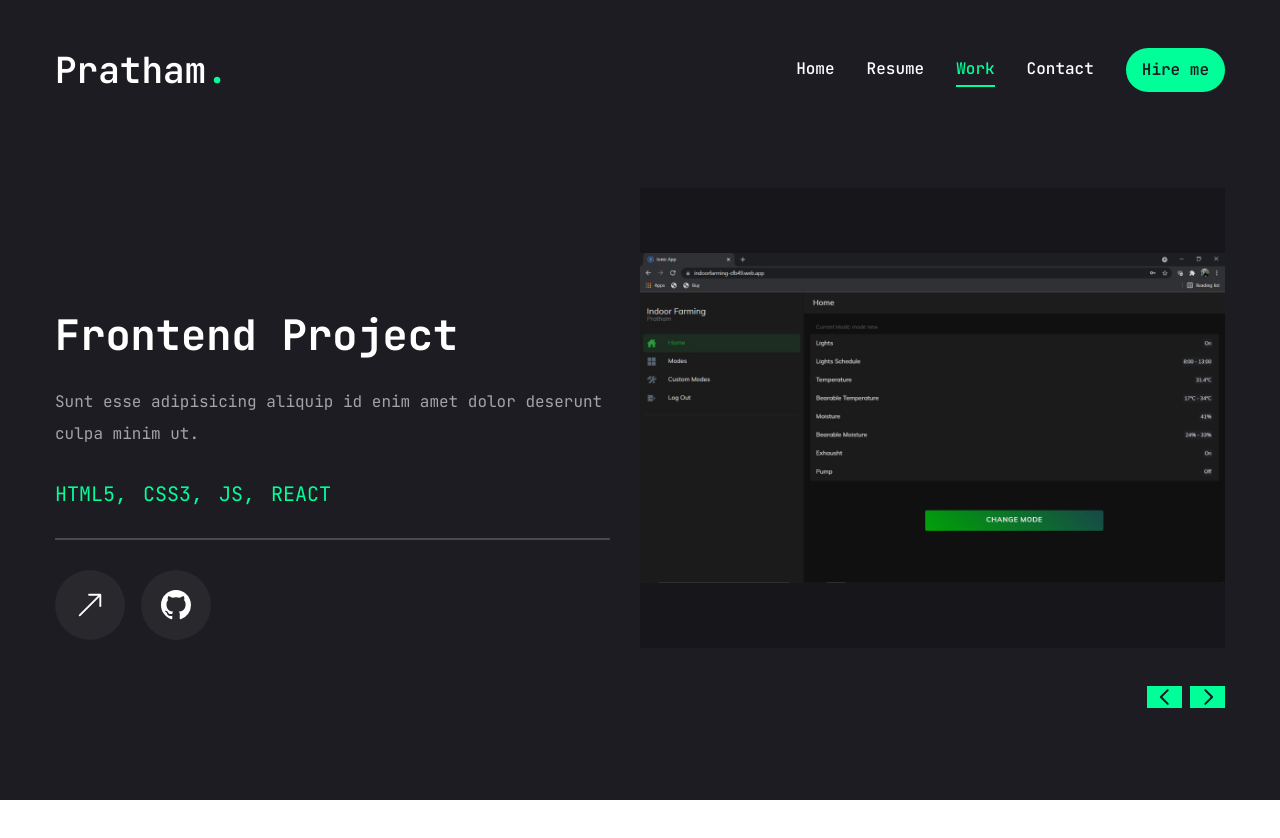
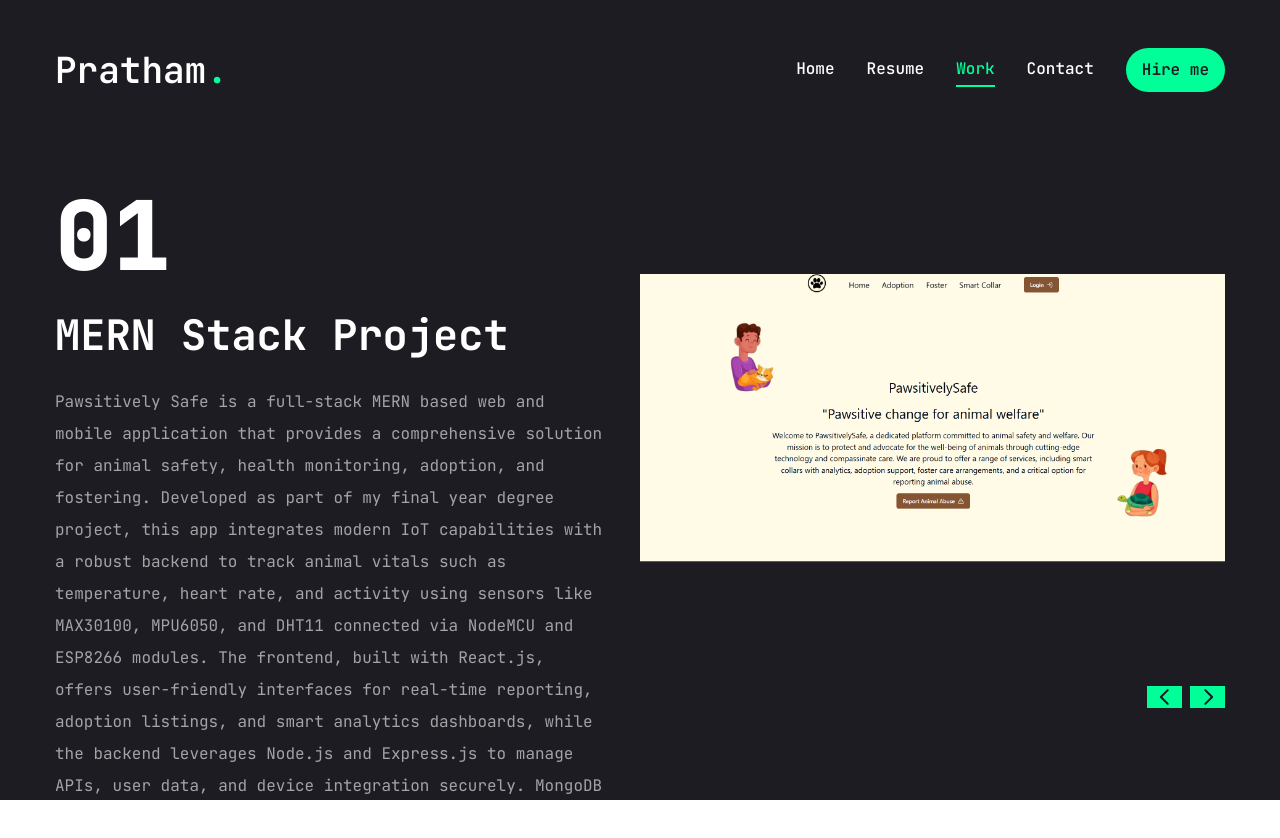
Before and after one commit to PrathamSampat/pratham-portfolio, a Next.js app: page /work in a window 1280 px wide. Shown: the top 838 px of the page. Before the commit the page ends 804 px from the top, so only its background shows below. Built offline with nearby package versions, Linux system fonts and the light colour scheme.

Commit message:
updated projects

```diff
--- a/src/app/work/page.jsx
+++ b/src/app/work/page.jsx
@@ -1,5 +1,5 @@
 "use client";
-import { delay, motion } from "framer-motion";
+import { motion } from "framer-motion";
 import { useState } from "react";
 import { Swiper, SwiperSlide } from "swiper/react";
 import "swiper/css";
@@ -20,35 +20,33 @@ import WorkSliderBtns from "@/components/ui/WorkSliderBtns";
 const projects = [
   {
     num: "01",
-        category: "frontend",
+    category: "MERN stack",
     title: "project 1",
     description:
-            "Sunt esse adipisicing aliquip id enim amet dolor deserunt culpa minim ut.",
-        stack: ["HTML5", "CSS3", "JS", "REACT"],
-        image: "/iot.jpeg",
-        live: "https://www.sample.com",
+      "Pawsitively Safe is a full-stack MERN based web and mobile application that provides a comprehensive solution for animal safety, health monitoring, adoption, and fostering. Developed as part of my final year degree project, this app integrates modern IoT capabilities with a robust backend to track animal vitals such as temperature, heart rate, and activity using sensors like MAX30100, MPU6050, and DHT11 connected via NodeMCU and ESP8266 modules. The frontend, built with React.js, offers user-friendly interfaces for real-time reporting, adoption listings, and smart analytics dashboards, while the backend leverages Node.js and Express.js to manage APIs, user data, and device integration securely. MongoDB stores structured information about animals, reports, users, and NGOs, supporting scalable and flexible data operations. This project showcases advanced full-stack development skills, real-time data handling, RESTful API design, third-party service integration, and responsive UI/UX. Pawsitively Safe was awarded First Prize in my degree final year project showcase for its innovation, technical depth, and social impact.",
+    stack: ["MONGO DB", "EXPRESS.JS", "REACT.JS", "NODE.JS"],
+    image: "/pawsitivelysafe.png",
     github: "https://www.sample.com",
   },
   {
     num: "02",
-        category: "backend",
+    category: "MERN stack",
     title: "project 2",
     description:
-            "Sunt esse adipisicing aliquip id enim amet dolor deserunt culpa minim ut.",
-        stack: ["HTML5", "CSS3", "JS", "REACT"],
-        image: "/restaurant.jpeg",
-        live: "https://www.sample.com",
-        github: "https://www.sample.com",
+      "I designed and developed an award-winning IoT-based indoor farming system using the MERN stack—MongoDB, Express.js, React.js (with Ionic), and Node.js—along with Firebase and Arduino (NodeMCU ESP8266). This project automates key farming processes like lighting, irrigation, and climate control in indoor environments by integrating real-time sensor data and IoT hardware with a responsive web dashboard. I built the backend with Node.js and Express to handle device communication and data storage, utilized MongoDB for structured sensor data logging, and created an interactive frontend with React and Ionic for live monitoring and remote control. Real-time synchronization was achieved using Firebase, while the hardware logic was implemented using Arduino IDE and NodeMCU modules. The project was awarded 1st Prize in my Diploma Final Year Exhibition, showcasing both technical excellence and practical innovation.",
+    stack: ["MONGO DB", "EXPRESS.JS", "REACT.JS", "NODE.JS"],
+    image: "/iot.jpeg",
+    live: "https://indoorfarming-cfb49.web.app/login",
+    github: "https://github.com/PrathamSampat/Indoor-farming",
   },
   {
     num: "03",
     category: "full-stack",
     title: "project 3",
     description:
-            "Sunt esse adipisicing aliquip id enim amet dolor deserunt culpa minim ut.",
-        stack: ["HTML5", "CSS3", "JS", "REACT"],
-        image: "/aimouse.jpeg",
-        live: "https://www.sample.com",
+      "AI Virtual Mouse is an innovative application that replaces traditional hardware peripherals with an AI-driven, gesture-controlled interface. Utilizing computer vision and machine learning techniques, the system employs the MediaPipe library for real-time hand tracking, recognizing various gestures to perform actions such as cursor movement, clicking, scrolling, and system controls like brightness and volume adjustment. Developed using Python and OpenCV, this project showcases proficiency in integrating AI models with real-time video processing to enhance human-computer interaction.",
+    stack: ["PYTHON"],
+    image: "/ai-mouse.png",
     github: "https://www.sample.com",
   },
 ];
@@ -64,14 +62,17 @@ const Work = () => {
   return (
     <motion.section
       initial={{ opacity: 0 }}
-            animate={{ opacity: 1, transition: { delay: 2.4, duration: 0.4, ease: "easeIn" } }}
+      animate={{
+        opacity: 1,
+        transition: { delay: 2.4, duration: 0.4, ease: "easeIn" },
+      }}
       className="min-h-[80vh] flex flex-col justify-center py-12 xl:px-0"
     >
       <div className="container mx-auto">
         <div className="flex flex-col xl:flex-row xl:gap-[30px]">
           <div className="w-full xl:w-[50%] xl:h-[460px] flex flex-col xl:justify-between order-2 xl:order-none">
             <div className="flex flex-col gap-[30px] h-[50%]">
-                            <div className="text-8xl leading-none font-extrabold text-transparent text-outline">
+              <div className="text-8xl leading-none font-extrabold text-transparent text-outline text-white">
                 {project.num ?? "01"}
               </div>
               <h2
@@ -91,6 +92,7 @@ const Work = () => {
               </ul>
               <div className="border border-white/20"></div>
               <div className="flex items-center gap-4">
+                {project.live && (
                   <Link href={project.live}>
                     <TooltipProvider delayDuration={100}>
                       <Tooltip>
@@ -103,6 +105,7 @@ const Work = () => {
                       </Tooltip>
                     </TooltipProvider>
                   </Link>
+                )}
                 <Link href={project.github}>
                   <TooltipProvider delayDuration={100}>
                     <Tooltip>
@@ -128,8 +131,8 @@ const Work = () => {
               {/* Slides */}
               {projects.map((project, index) => (
                 <SwiperSlide key={index} className="w-full">
-                                    <div className="relative w-full h-[460px] overflow-hidden bg-black/10 group">
-                                        <div className="absolute inset-0 z-10 bg-black/10" />
+                  <div className="relative w-full h-[460px] overflow-hidden group">
+                    <div className="absolute inset-0 z-10" />
                     <Image
                       src={project.image}
                       alt=""
@@ -143,7 +146,6 @@ const Work = () => {
               {/* Navigation Buttons */}
               <WorkSliderBtns />
             </Swiper>
-
           </div>
         </div>
       </div>
```
Also changed, not shown: public/ai-mouse.png (added), public/aimouse.jpeg (deleted). Lines whose indentation alone changed are shown as unchanged.
